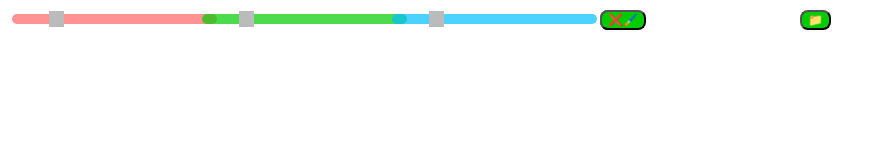
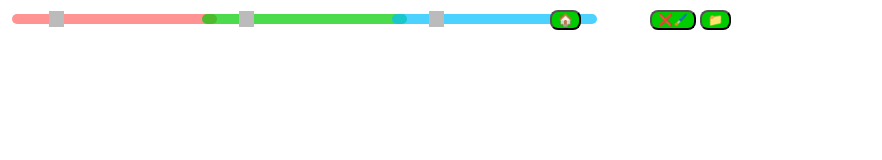
Before and after one commit to oconquest/studio, a plain HTML site: page index.html in a window 1280 px wide. Shown: the whole page, without its empty margins (0-882 px from the left). Drawn offline with Linux system fonts and the light colour scheme.

Commit message:
Update index.html

```diff
--- a/index.html
+++ b/index.html
@@ -188,19 +188,19 @@ body{
 
   </div>
 
-<button  style="position:fixed; top:10px; left:600px; background-color:#00cc00; border-radius:8px; font-size:12px;" onclick="menu();" >
+<button  style="position:fixed; top:10px; left:550px; background-color:#00cc00; border-radius:8px; font-size:12px;" onclick="menu();" >
 
 🏠
 
 </button>
 
-<button  style="position:fixed; top:10px; left:600px; background-color:#00cc00; border-radius:8px; font-size:12px;" onclick="erase();" >
+<button  style="position:fixed; top:10px; left:650px; background-color:#00cc00; border-radius:8px; font-size:12px;" onclick="erase();" >
 
 ❌🖌️
 
 </button>
 
-<button style="position:fixed; top:10px; left:800px; background-color:#00cc00; border-radius:8px; font-size:12px;" onclick="saveoption();">
+<button style="position:fixed; top:10px; left:700px; background-color:#00cc00; border-radius:8px; font-size:12px;" onclick="saveoption();">
 
 📁
 
```
